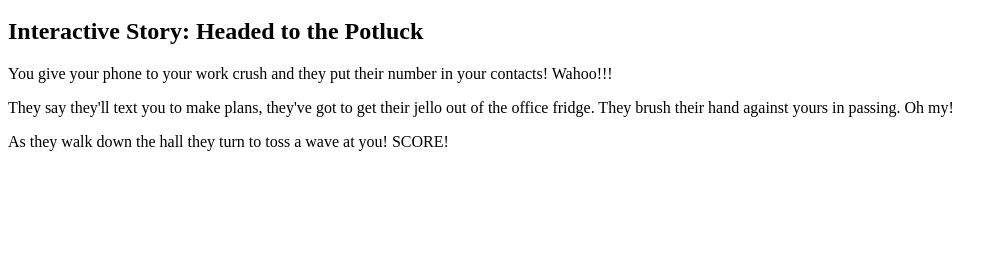
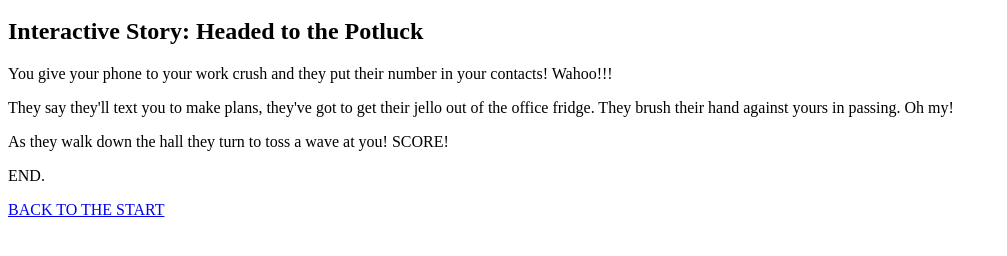
Before and after one commit to esthertanis01/esther_website, a plain HTML site: page work_crush1.html in a window 1280 px wide. Shown: the part 100-356 px from the top of the page, without its empty margins (0-1007 px from the left). Drawn offline with Linux system fonts and the light colour scheme.

Commit message:
Update work_crush1.html

```diff
--- a/work_crush1.html
+++ b/work_crush1.html
@@ -20,9 +20,8 @@
 <p> You give your phone to your work crush and they put their number in your contacts! Wahoo!!! </p>
 <p> They say they'll text you to make plans, they've got to get their jello out of the office fridge. They brush their hand against yours in passing. Oh my! </p>
   <p> As they walk down the hall they turn to toss a wave at you! SCORE! </p>
-
-
-
+   <p> END. </p>
+  <a  href="hmwrk_10.html"> BACK TO THE START </a>
 
 
 
```
